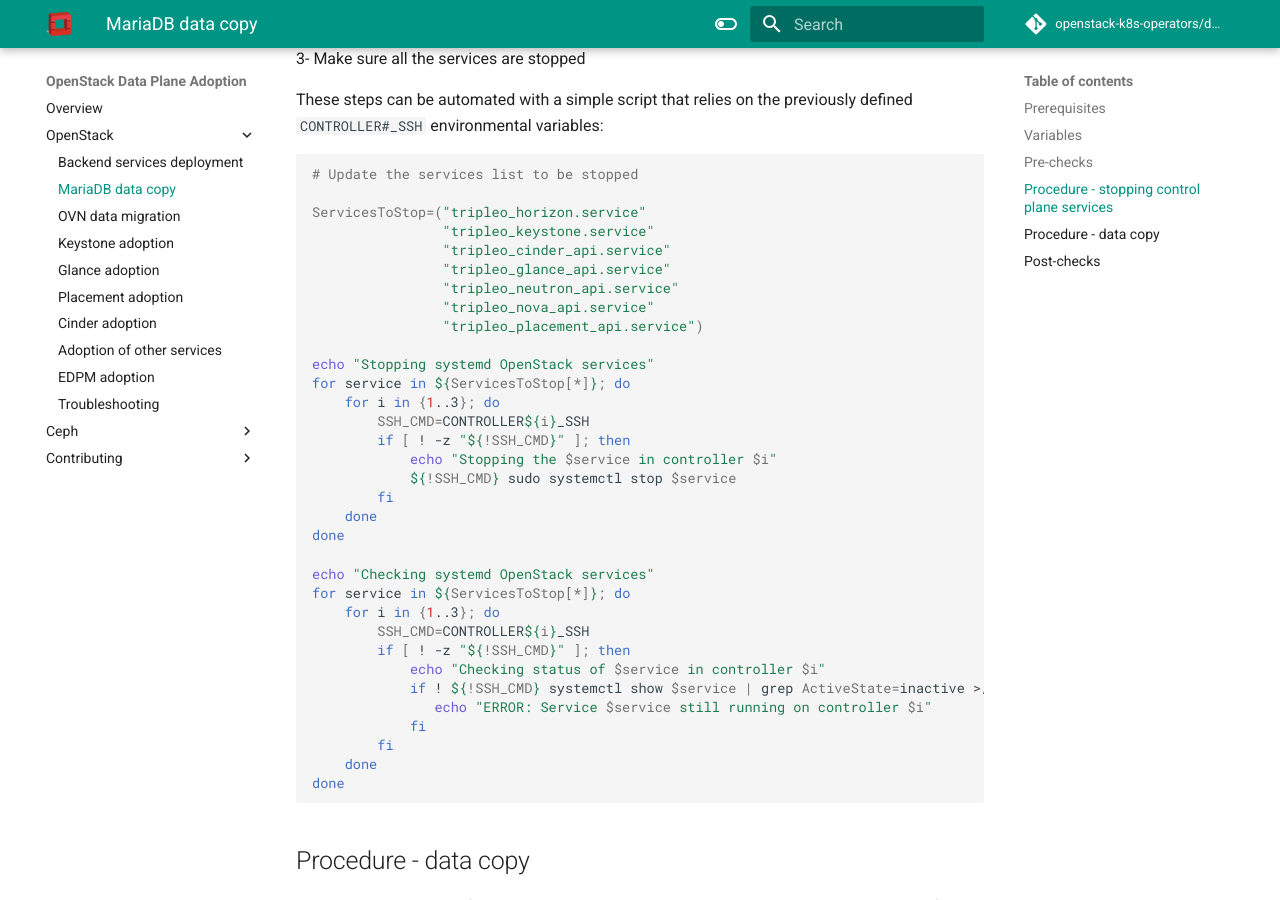
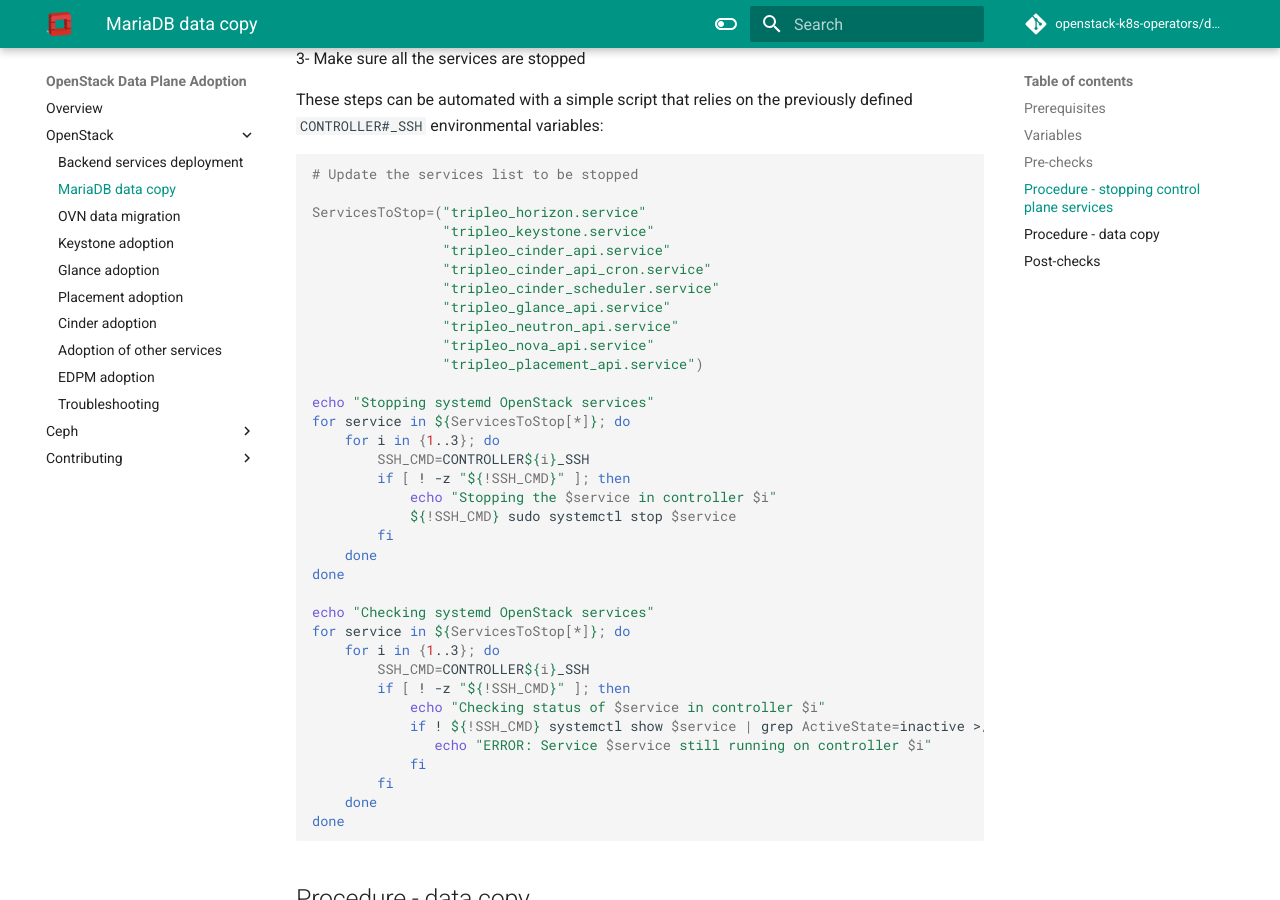
Before and after one commit to openstack-k8s-operators/data-plane-adoption, an MkDocs documentation site: the page built from docs/openstack/mariadb_copy.md, in a window 1280 px wide and 900 px high, scrolled down 1675 px. Built offline with MkDocs 1.6.1 and Material for MkDocs 9.7.7, drawn with Linux system fonts in a browser that asks for light colours; comment, search, counter and statistics services are not loaded; the version menu is left out.

Commit message:
Adopt: Stop cinder scheduler and api cron
We are missing the code to stop of the cinder scheduler and api cron
service units, this patch adds it.

```diff
--- a/docs/openstack/mariadb_copy.md
+++ b/docs/openstack/mariadb_copy.md
@@ -90,6 +90,8 @@
 ServicesToStop=("tripleo_horizon.service"
                 "tripleo_keystone.service"
                 "tripleo_cinder_api.service"
+                "tripleo_cinder_api_cron.service"
+                "tripleo_cinder_scheduler.service"
                 "tripleo_glance_api.service"
                 "tripleo_neutron_api.service"
                 "tripleo_nova_api.service"
```
